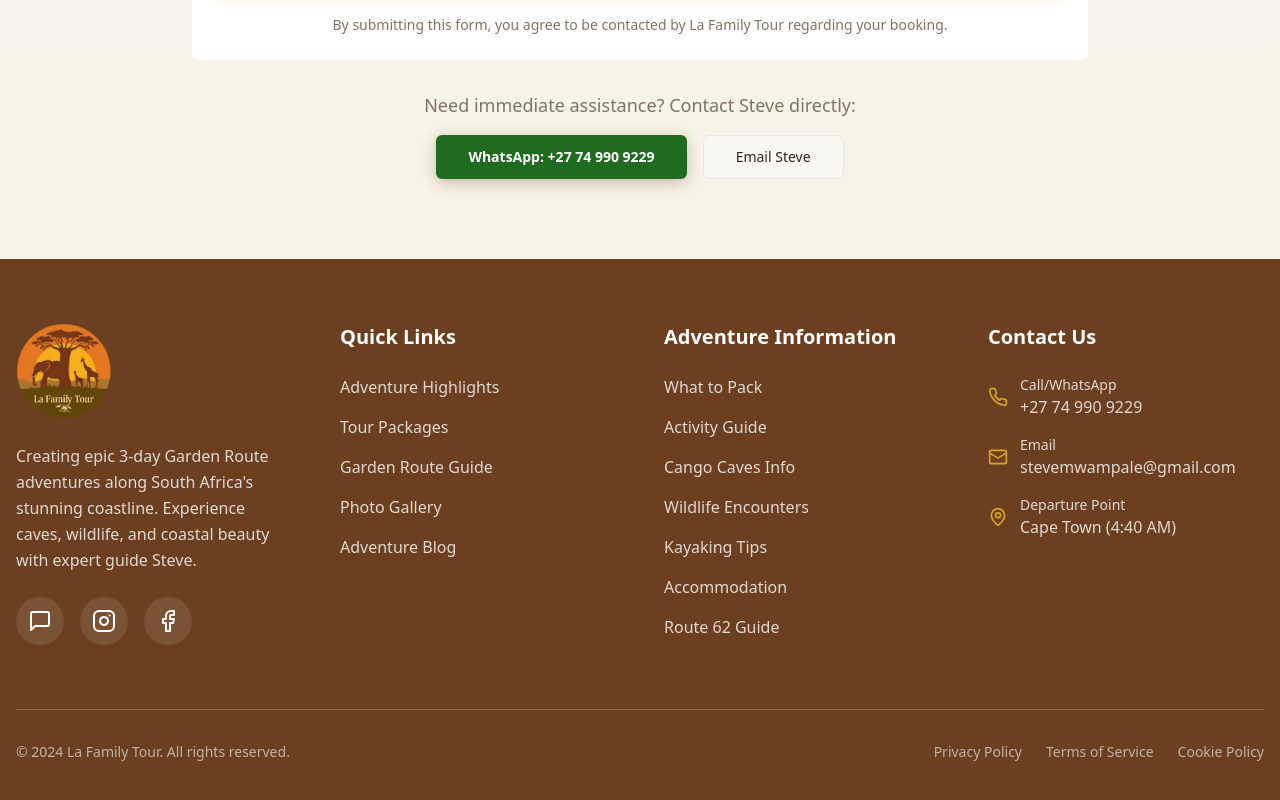
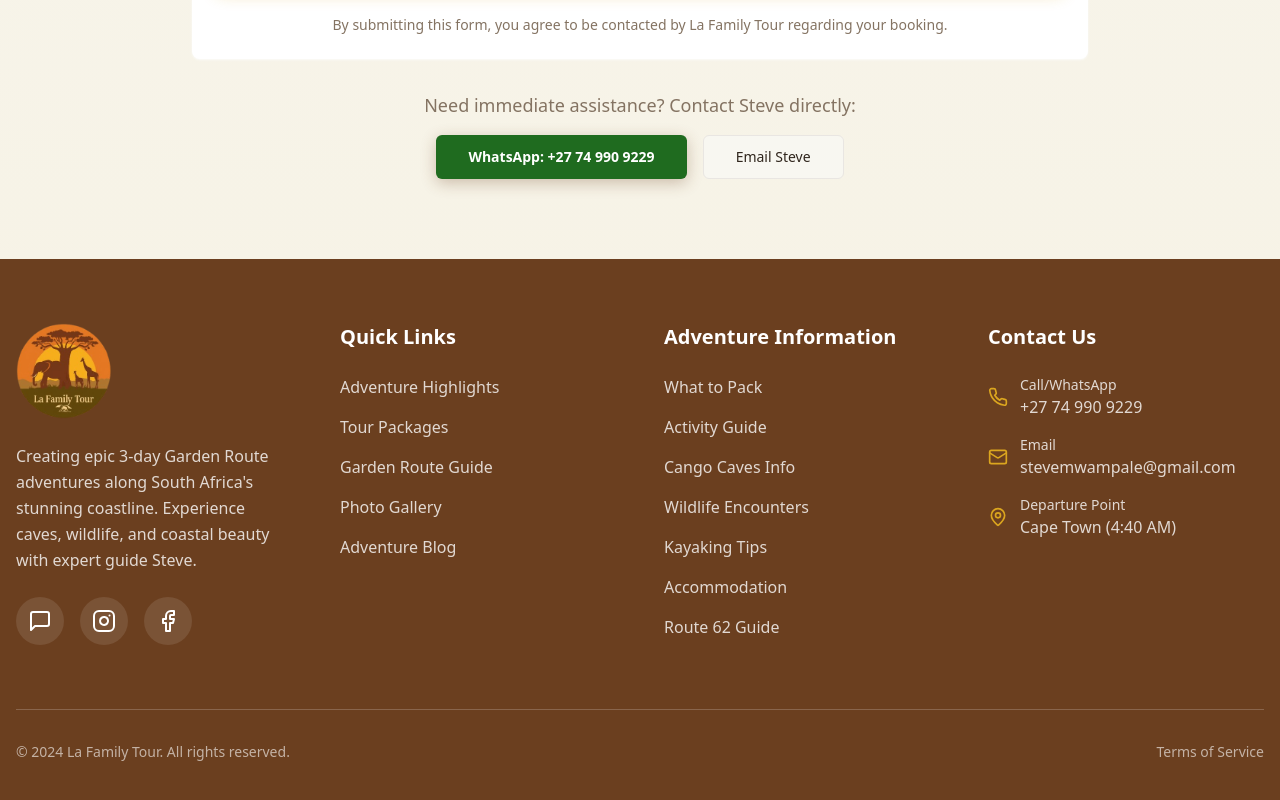
Before and after one commit to Mnqanqeni/safari-vista-launch, a React (Vite) app: page /booking in a window 1280 px wide. Shown: the part 1131-1931 px from the top of the page. Built offline with nearby package versions, Linux system fonts and the light colour scheme; the HTML template or start-up script is replaced by a standard one.

Commit message:
Remove policy links

```diff
--- a/src/components/Footer.tsx
+++ b/src/components/Footer.tsx
@@ -92,9 +92,7 @@ const Footer = () => {
             </div>
 
             <div className="flex space-x-6 text-sm text-white/60">
-              <a href="#" className="hover:text-safari-gold transition-colors">Privacy Policy</a>
               <a href="#" className="hover:text-safari-gold transition-colors">Terms of Service</a>
-              <a href="#" className="hover:text-safari-gold transition-colors">Cookie Policy</a>
             </div>
           </div>
         </div>
```
